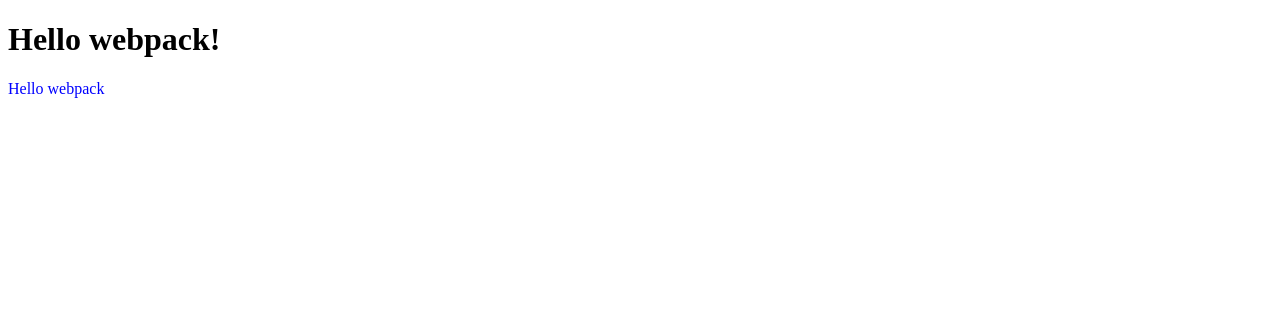
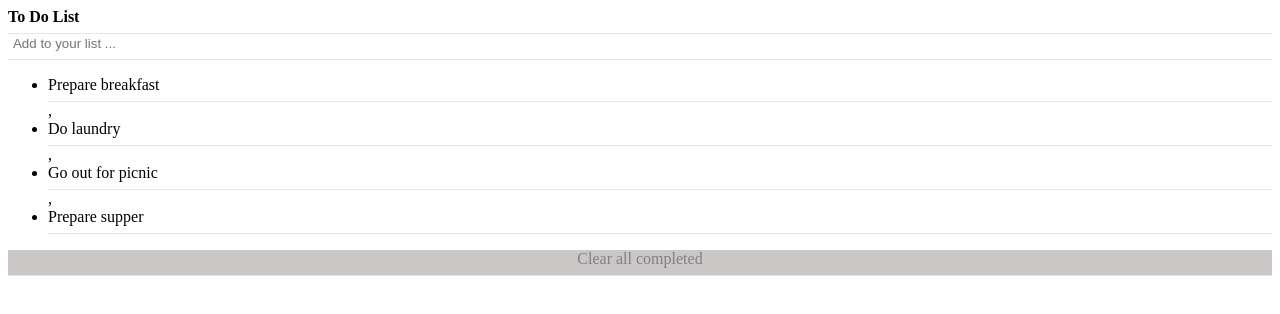
Before and after one commit to collins-kiprotich/To-Do-List, a website with bundled scripts: page src/index.html in a window 1280 px wide. Built offline with nearby package versions, Linux system fonts and the light colour scheme.

Commit message:
install and fix linter errors

```diff
--- a/src/index.html
+++ b/src/index.html
@@ -2,10 +2,17 @@
 <html lang="en">
 <head>
     <meta charset="UTF-8">
+    <meta http-equiv="X-UA-Compatible" content="IE=edge">
     <meta name="viewport" content="width=device-width, initial-scale=1.0">
-    <title>Wbpack Exercise</title>
+    <title>To Do List</title>
 </head>
 <body>
-    <h1>Hello webpack!</h1>
+    <div id="todo-title">To Do List</div>
+    <div id="add-div"><em><input type="text" placeholder=" Add to your list ..."></em></div>
+    <div id="todo">
+
+    </div>
+    <div id="clear-div">Clear all completed</div>
+   <script src="index.js"></script>
 </body>
 </html>
--- a/src/index.js
+++ b/src/index.js
@@ -1,14 +1,21 @@
-import _ from 'lodash';
+/* eslint-disable no-unused-vars */
+import _, { forEach } from 'lodash';
 import './style.css';
 
-function component() {
-    const element = document.createElement('div');
-
-    // Lodash, now imported by this script
-    element.innerHTML = _.join(['Hello', 'webpack'], ' ');
-    element.classList.add('hello');
-
-    return element;
+document.addEventListener('DOMContentLoaded', () => {
+  const locay = document.getElementById('todo');
+  const ul = document.createElement('ul');
+  const todoItems = [
+    { description: 'Prepare breakfast', completed: false, index: 0 },
+    { description: 'Do laundry', completed: false, index: 1 },
+    { description: 'Go out for picnic', completed: false, index: 2 },
+    { description: 'Prepare supper', completed: false, index: 3 },
+  ];
+  const itemArray = [];
+  for (let i = 0; i < todoItems.length; i += 1) {
+    const listContent = `<li>${todoItems[i].description}</li>`;
+    itemArray.push(listContent);
   }
-
-  document.body.appendChild(component());
+  ul.innerHTML = `${itemArray}`;
+  locay.appendChild(ul);
+});
--- a/src/style.css
+++ b/src/style.css
@@ -1,3 +1,37 @@
-.hello {
-    color: blue;
-  }
+
+#todo {
+  background-color: white;
+}
+
+#todo-title,
+#add-div,
+#clear-div,
+li {
+  /* padding-bottom: 6px;
+ padding-top: 6px; */
+  height: 25px;
+  border-bottom: 1px solid rgb(238, 227, 227);
+}
+
+#todo-title {
+  font-weight: bold;
+}
+
+#add-div {
+  color: grey;
+  cursor: pointer;
+}
+
+input {
+  border: none;
+}
+
+#clear-div {
+  text-align: center;
+  color: grey;
+  background-color: rgb(204, 199, 199);
+}
+
+li {
+  padding-left: 0;
+}
--- a/webpack.config.js
+++ b/webpack.config.js
@@ -1,8 +1,12 @@
+/* eslint-disable */
 const path = require('path');
 const HtmlWebpackPlugin = require('html-webpack-plugin');
 
 module.exports = {
   entry: './src/index.js',
+  devServer: {
+    static: './dist',
+  },
   plugins: [
     new HtmlWebpackPlugin({
       template: './src/index.html',
```
Also changed, not shown: package.json (+14 -2 lines), .eslintrc.json (added), .github/workflows/linters.yml (added), .stylelintrc.json (added), dist/index.html, dist/main.js, src/images/square.svg (added), src/images/three-dots-vertical.svg (added), 2 other files.
